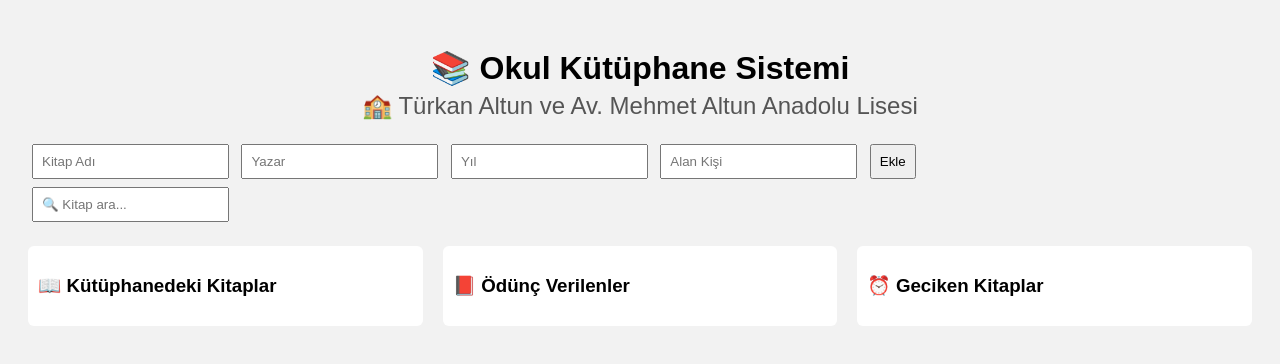
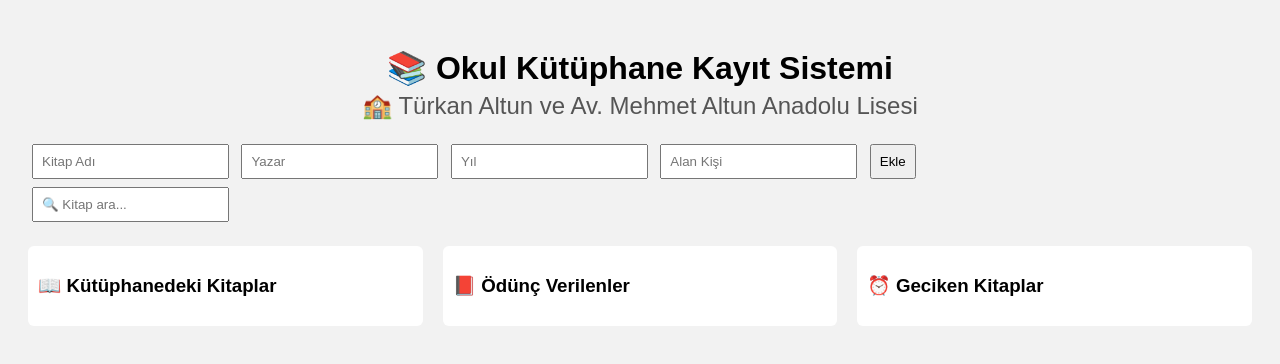
Before and after one commit to emirkaan1234/kutuphanem, a plain HTML site: page index.html in a window 1280 px wide. Drawn offline with Linux system fonts and the light colour scheme.

Commit message:
Add files via upload

```diff
--- a/index.html
+++ b/index.html
@@ -52,7 +52,7 @@
 
 <body>
 
-<h1>📚 Okul Kütüphane Sistemi</h1>
+<h1>📚 Okul Kütüphane Kayıt Sistemi</h1>
 <h2>🏫 Türkan Altun ve Av. Mehmet Altun Anadolu Lisesi</h2>
 
 <input id="name" placeholder="Kitap Adı">
```
